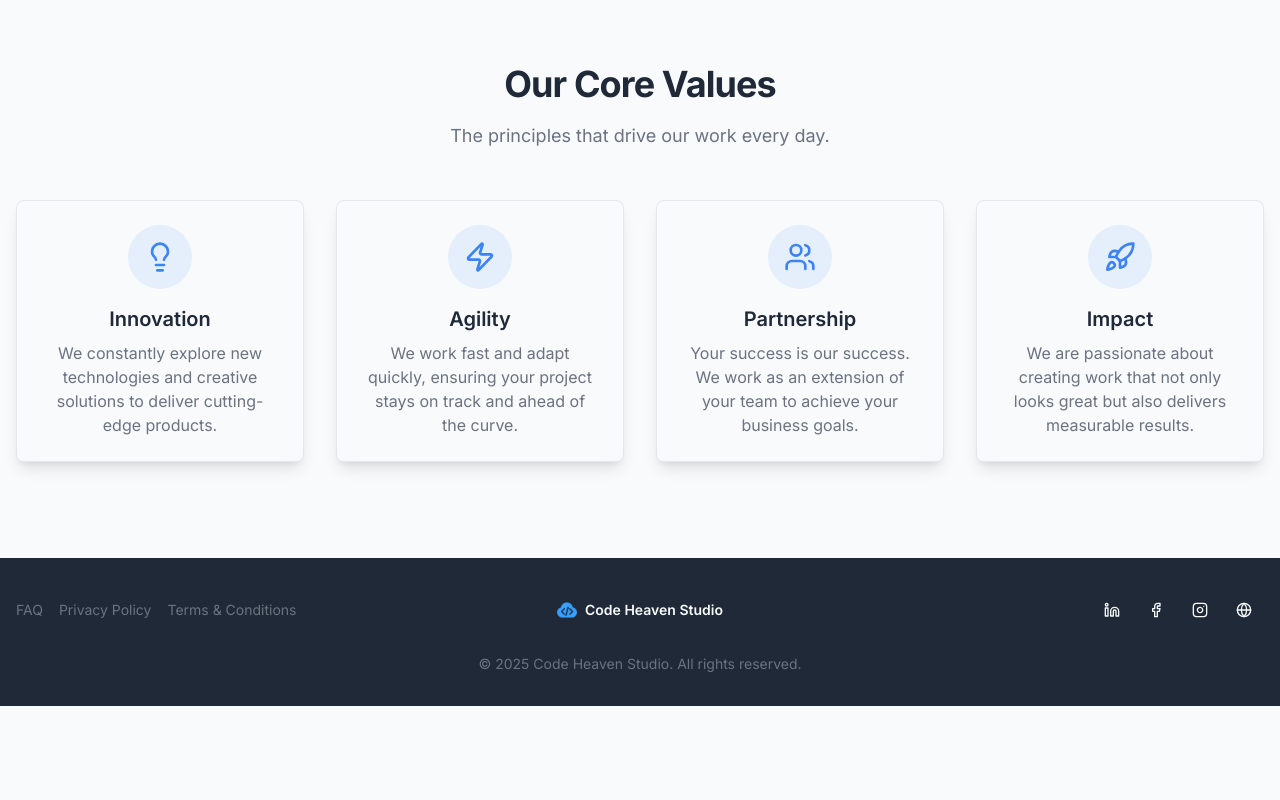
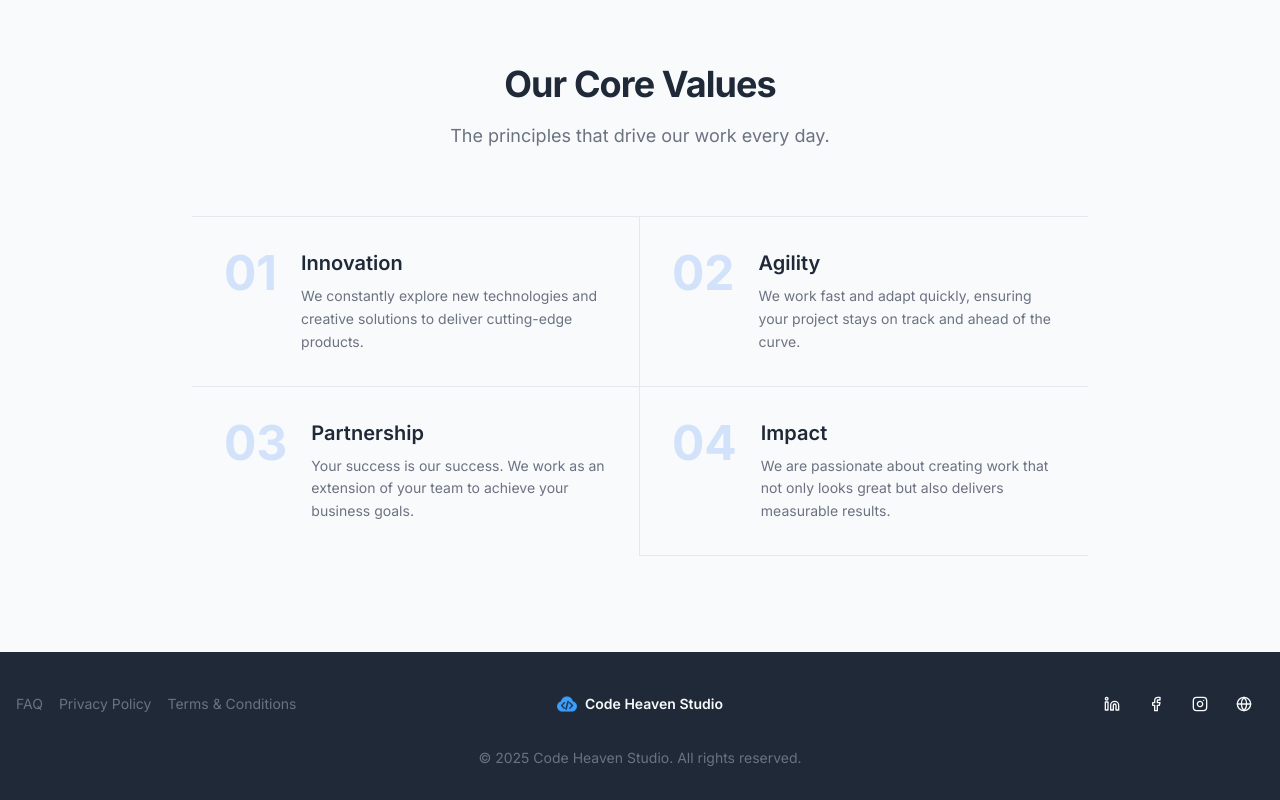
Before and after one commit to SawSimonLinn/codeheavenstudio, a Next.js app: page /about in a window 1280 px wide. Shown: the part 2142-2942 px from the top of the page. Before the commit the page ends 2848 px from the top, so only its background shows below. Built offline with nearby package versions, Linux system fonts and the light colour scheme.

Commit message:
new feature

```diff
--- a/src/app/about/page.tsx
+++ b/src/app/about/page.tsx
@@ -197,7 +197,7 @@ export default function AboutUsPage() {
         {/* Values Section */}
         <section className="py-16 sm:py-24">
           <div className="container mx-auto px-4">
-            <div className="mx-auto max-w-2xl text-center mb-12">
+            <div className="mx-auto max-w-2xl text-center mb-16">
               <h2 className="text-3xl font-bold tracking-tight text-foreground sm:text-4xl font-headline">
                 Our Core Values
               </h2>
@@ -205,22 +205,17 @@ export default function AboutUsPage() {
                 The principles that drive our work every day.
               </p>
             </div>
-            <div className="grid grid-cols-1 gap-8 md:grid-cols-2 lg:grid-cols-4">
-              {values.map((value) => (
-                <Card
-                  key={value.title}
-                  className="text-center shadow-lg hover:shadow-xl transition-shadow"
-                >
-                  <CardContent className="p-6">
-                    <div className="mx-auto mb-4 flex h-16 w-16 items-center justify-center rounded-full bg-primary/10">
-                      {value.icon}
-                    </div>
-                    <h3 className="text-xl font-semibold mb-2">
-                      {value.title}
-                    </h3>
-                    <p className="text-muted-foreground">{value.description}</p>
-                  </CardContent>
-                </Card>
+            <div className="grid grid-cols-1 sm:grid-cols-2 gap-0 max-w-4xl mx-auto">
+              {values.map((value, i) => (
+                <div key={value.title} className="flex gap-6 p-8 border-t border-border last:border-b sm:[&:nth-child(odd)]:border-r">
+                  <span className="text-5xl font-bold text-primary/20 leading-none flex-shrink-0 select-none">
+                    {String(i + 1).padStart(2, "0")}
+                  </span>
+                  <div>
+                    <h3 className="text-xl font-semibold text-foreground mb-2">{value.title}</h3>
+                    <p className="text-muted-foreground text-sm leading-relaxed">{value.description}</p>
+                  </div>
+                </div>
               ))}
             </div>
           </div>
```
